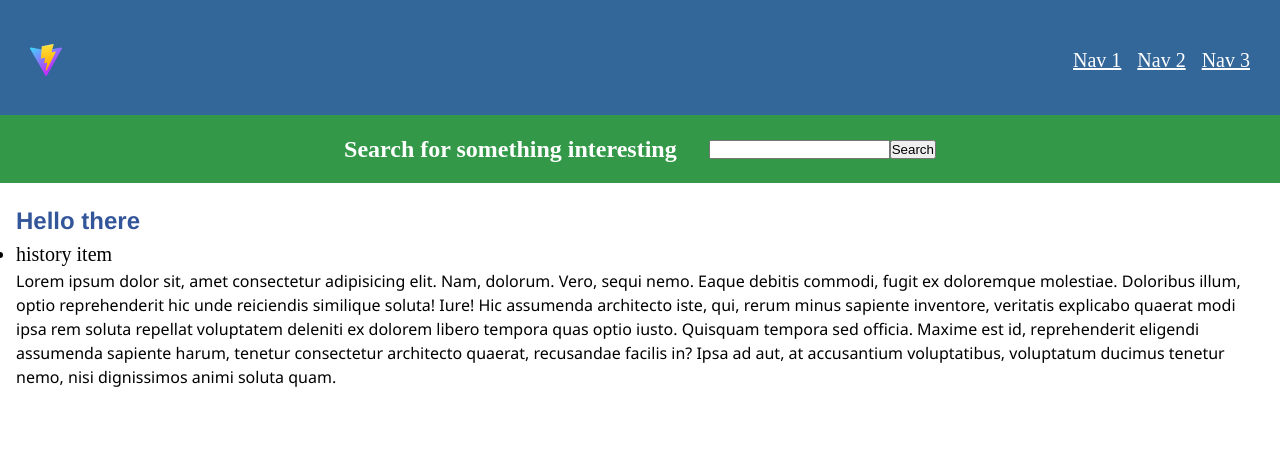
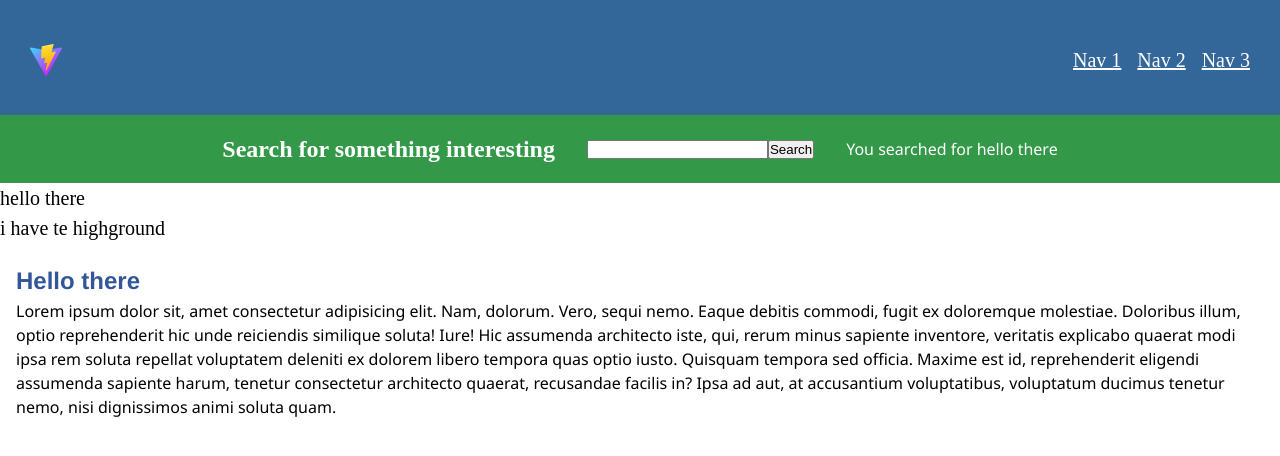
Before and after one commit to bo7owers/react-vite, a React (Vite) app: page / in a window 1280 px wide. Shown: the top 456 px of the page. Built offline with nearby package versions, Linux system fonts and the light colour scheme.

Commit message:
Organize all components in App.jsx

```diff
--- a/src/components/App/App.jsx
+++ b/src/components/App/App.jsx
@@ -2,12 +2,16 @@ import "./App.css";
 import Nav from "../Nav/Nav";
 import Main from "../MainCont/MainCont";
 import SearchBar from "../Searchbar/Searchbar";
+import SearcHistory from "../SearchHistory/SearchHistory";
+import { useState } from "react";
 
 function App() {
+  const [terms, setTerms] = useState(["hello there", "i have te highground"]);
   return (
     <>
       <Nav />
-      <SearchBar />
+      <SearchBar userInput={terms[0]} />
+      <SearcHistory terms={terms} />
       <Main />
     </>
   );
--- a/src/components/MainCont/MainCont.jsx
+++ b/src/components/MainCont/MainCont.jsx
@@ -1,4 +1,3 @@
-import SearcHistory from "../SearchHistory/SearchHistory";
 import "./MainCont.css";
 
 function Main() {
@@ -6,7 +5,6 @@ function Main() {
     <>
       <main>
         <h1>Hello there</h1>
-        <SearcHistory />
         <p>
           Lorem ipsum dolor sit, amet consectetur adipisicing elit. Nam,
           dolorum. Vero, sequi nemo. Eaque debitis commodi, fugit ex doloremque
--- a/src/components/SearchHistory/SearchHistory.jsx
+++ b/src/components/SearchHistory/SearchHistory.jsx
@@ -1,8 +1,11 @@
 import "./search-history.css";
 export default function SearcHistory(props) {
   return (
+    // terms come from MainCont
     <ul>
-      <li>history item</li>
+      {props.terms.map((term) => (
+        <li key={term}>{term}</li>
+      ))}
     </ul>
   );
 }
--- a/src/components/Searchbar/Searchbar.jsx
+++ b/src/components/Searchbar/Searchbar.jsx
@@ -3,12 +3,12 @@ import { useState } from "react";
 
 export default function SearchBar(props) {
   // First var then func
-  const [userInput, setInput] = useState("");
+  // const [userInput, setInput] = useState("");
 
   const submitted = (e) => {
     e.preventDefault();
     // target name of form
-    setInput(e.target["custom-search"].value);
+    // setInput(e.target["custom-search"].value);
   };
 
   return (
@@ -20,7 +20,7 @@ export default function SearchBar(props) {
           Search
         </button>
       </form>
-      {userInput ? <p>You searched for {userInput}</p> : ""}
+      {props.userInput ? <p>You searched for {props.userInput}</p> : ""}
     </section>
   );
 }
```
